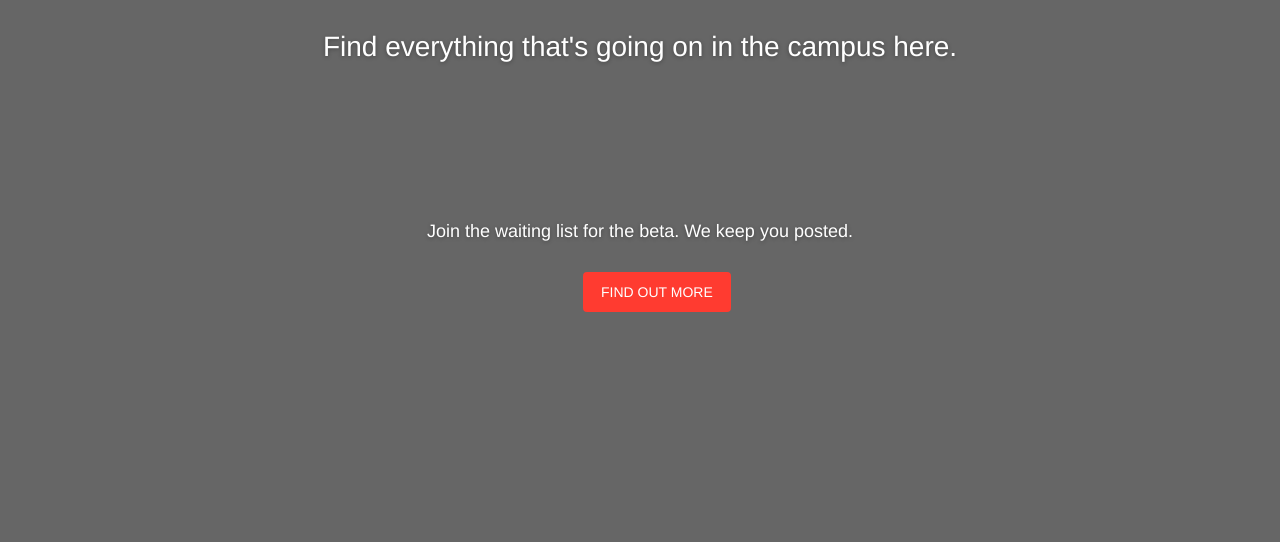
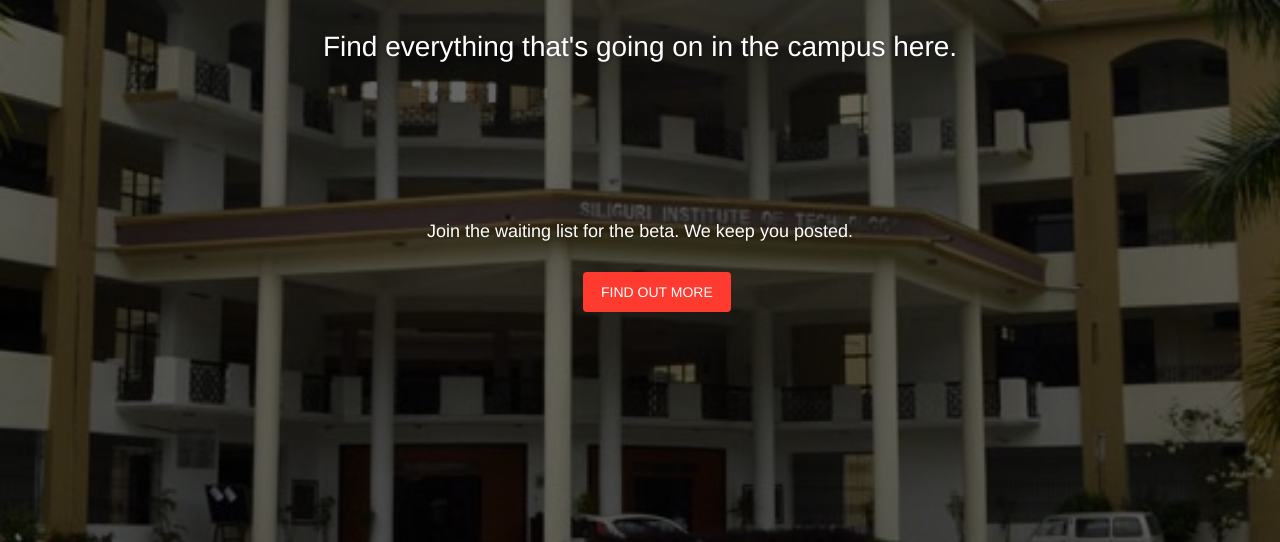
Before and after one commit to R0hitG0yal/NightEye, a plain HTML site: page index.html in a window 1280 px wide. Shown: the part 258-800 px from the top of the page. Drawn offline with Linux system fonts and the light colour scheme; a web font is replaced by a local one.

Commit message:
Update index.html

```diff
--- a/index.html
+++ b/index.html
@@ -81,7 +81,7 @@
     </div><!-- /.navbar-collapse -->
   </div><!-- /.container -->
 </nav>
-<div class="main" style="background-image: url('images/sit-college.jpg')">
+<div class="main" style="background-image: url('sit-college.jpg')">
 
 <!--    Change the image source '/images/default.jpg' with your favourite image.     -->
 
```
